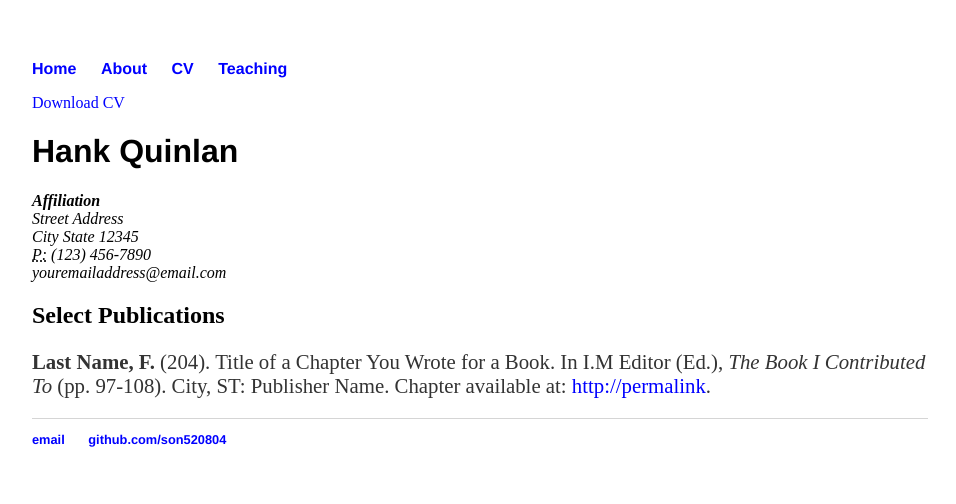
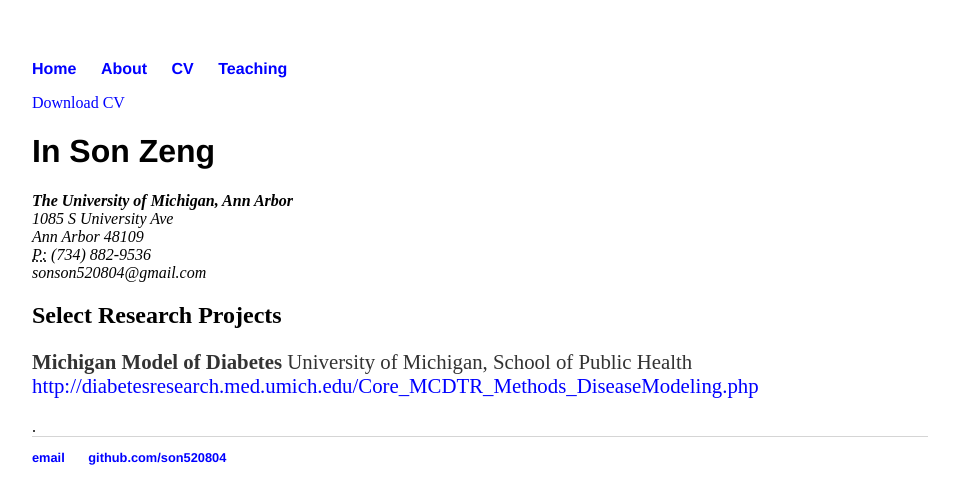
Before and after one commit to son520804/son520804.github.io, a Jekyll site: the page built from cv/index.html, in a window 1280 px wide. Shown: the top 504 px of the page, without its empty margins (160-1116 px from the left). Built offline with Jekyll 4.4.1, drawn with Linux system fonts in a browser that asks for light colours.

Commit message:
Update index.html

```diff
--- a/cv/index.html
+++ b/cv/index.html
@@ -5,18 +5,19 @@ title: CV of Your Name
 
 	<div class="cv">
 		<a href="#" class="download" title="Download CV as PDF">Download CV</a>
-					<h1>Hank Quinlan</h1>
+					<h1>In Son Zeng</h1>
 					<address>
-					<strong>Affiliation</strong><br>
-					Street Address<br>
-					City State 12345<br>
-					<abbr title="phone">P:</abbr> (123) 456-7890<br>
-					<span class="obfuscate">youremailaddress@email.com</span>
+					<strong>The University of Michigan, Ann Arbor</strong><br>
+					1085 S University Ave<br>
+					Ann Arbor 48109<br>
+					<abbr title="phone">P:</abbr> (734) 882-9536<br>
+					<span class="obfuscate">sonson520804@gmail.com</span>
 					</address>
 
-					<h2>Select Publications</h2>
+					<h2>Select Research Projects</h2>
 
-					<p><strong>Last Name, F.</strong> (204). Title of a Chapter You Wrote for a Book. In I.M Editor (Ed.), <em>The Book I Contributed To</em> (pp. 97-108). City, ST: Publisher Name. Chapter available at: <a href="#">http://permalink</a>.
+					<p><strong>Michigan Model of Diabetes</strong> University of Michigan, School of Public Health <a href="#">http://diabetesresearch.med.umich.edu/Core_MCDTR_Methods_DiseaseModeling.php</a></p>.
+
 
 
 	</div>
```
